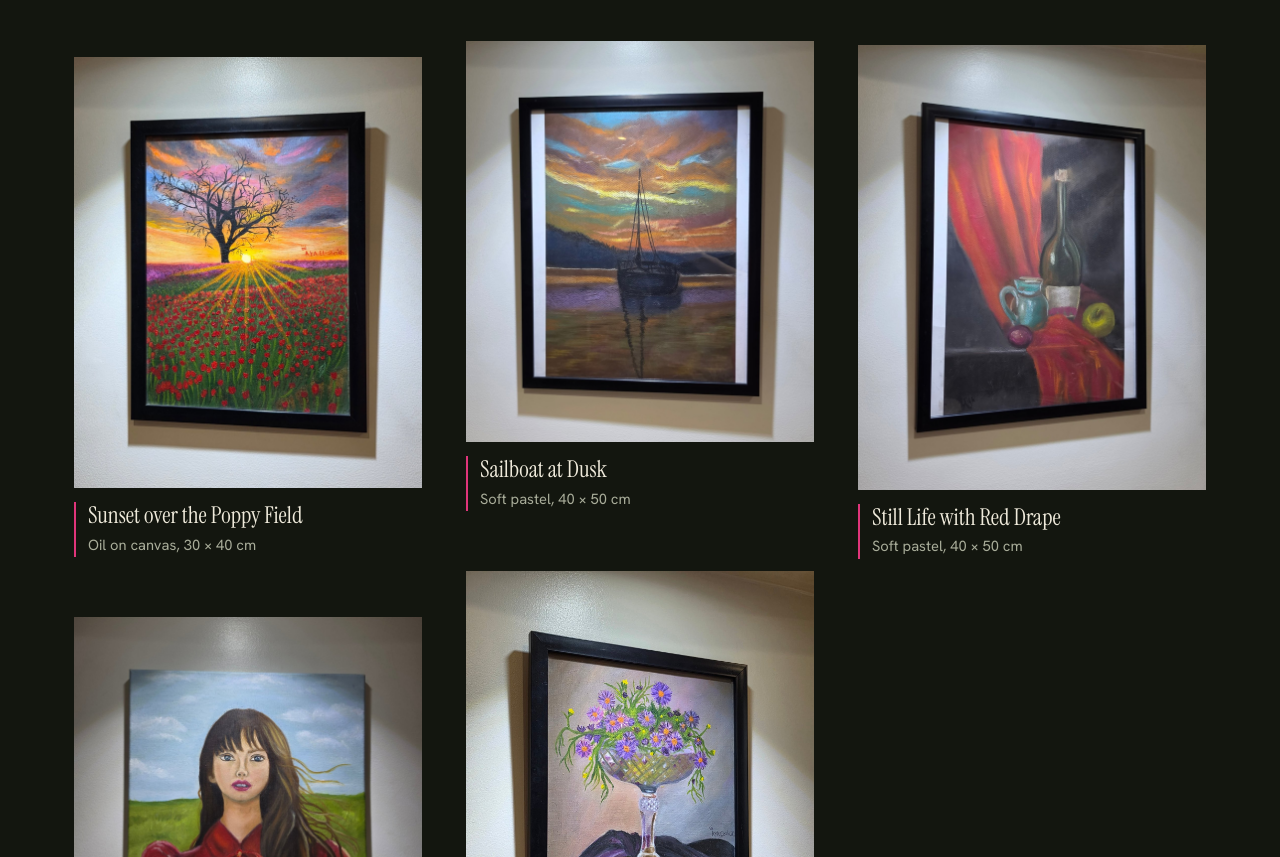
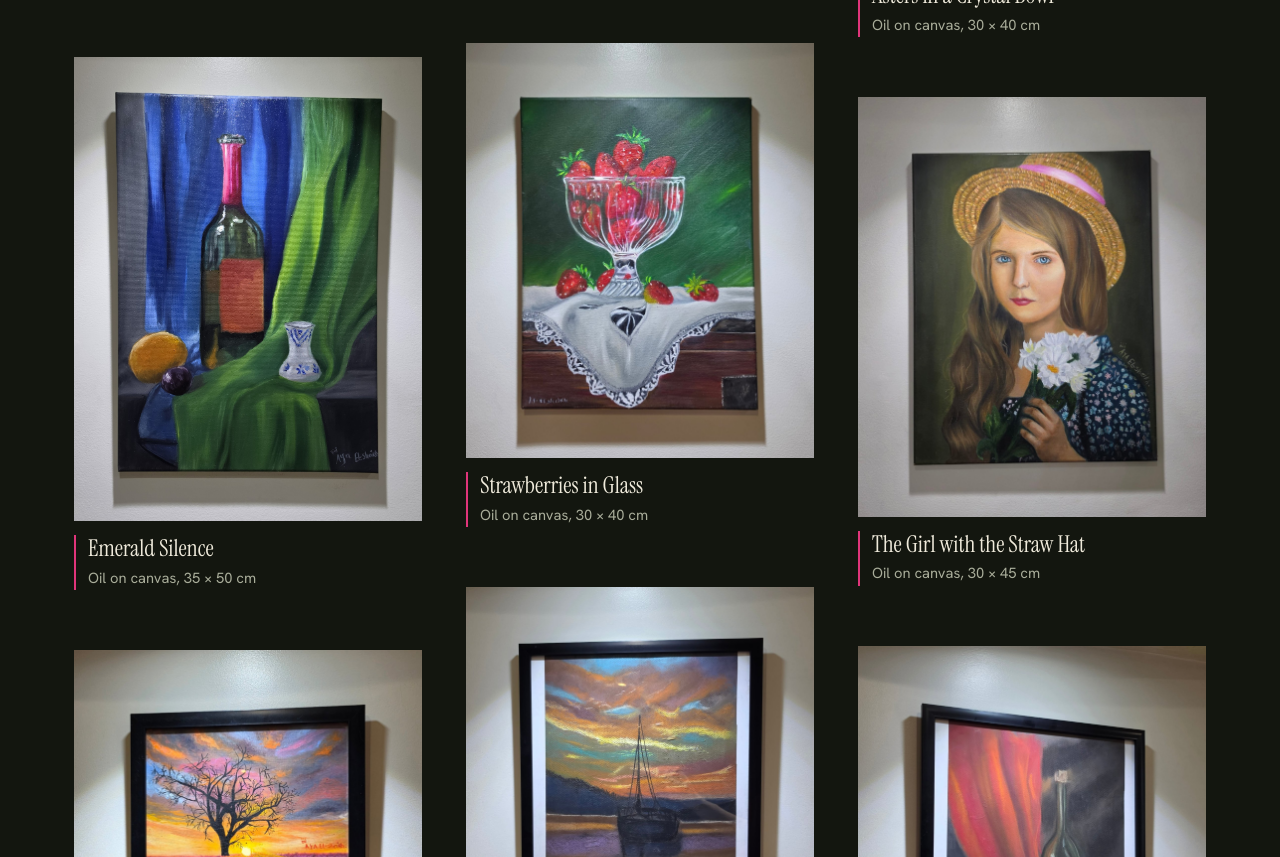
Before and after one commit to aya15elsheikh/aya-s-art, a plain HTML site: page index.html in a window 1280 px wide. Shown: the part 1635-2492 px from the top of the page. Drawn offline with Linux system fonts and the light colour scheme.

Commit message:
add emerald silence painting to works section in index.html

```diff
--- a/index.html
+++ b/index.html
@@ -46,6 +46,12 @@
           <img src="images/pink-bicycle.jpg" alt="Pink Bicycle, oil on canvas, 60 × 80 cm" width="1400" height="1739" loading="lazy">
         </button>
         <figcaption><h3>Pink Bicycle</h3><p>Oil on canvas, 60 × 80 cm</p></figcaption>
+      </figure>
+      <figure class="work">
+        <button class="work__btn" data-src="images/emerald-silence.jpg" data-title="Emerald Silence" data-info="Oil on canvas, 35 × 50 cm, 2026." aria-label="View Emerald Silence larger">
+          <img src="images/emerald-silence.jpg" alt="Emerald Silence, oil on canvas, 35 × 50 cm, 2026." width="1400" height="1739" loading="lazy">
+        </button>
+        <figcaption><h3>Emerald Silence</h3><p>Oil on canvas, 35 × 50 cm</p></figcaption>
       </figure>
       <figure class="work">
         <button class="work__btn" data-src="images/sunset-over-the-poppy-field.jpg" data-title="Sunset over the Poppy Field" data-info="Oil on canvas, 30 × 40 cm" aria-label="View Sunset over the Poppy Field larger">
```
Also changed, not shown: images/emerald-silence.jpg (added).
